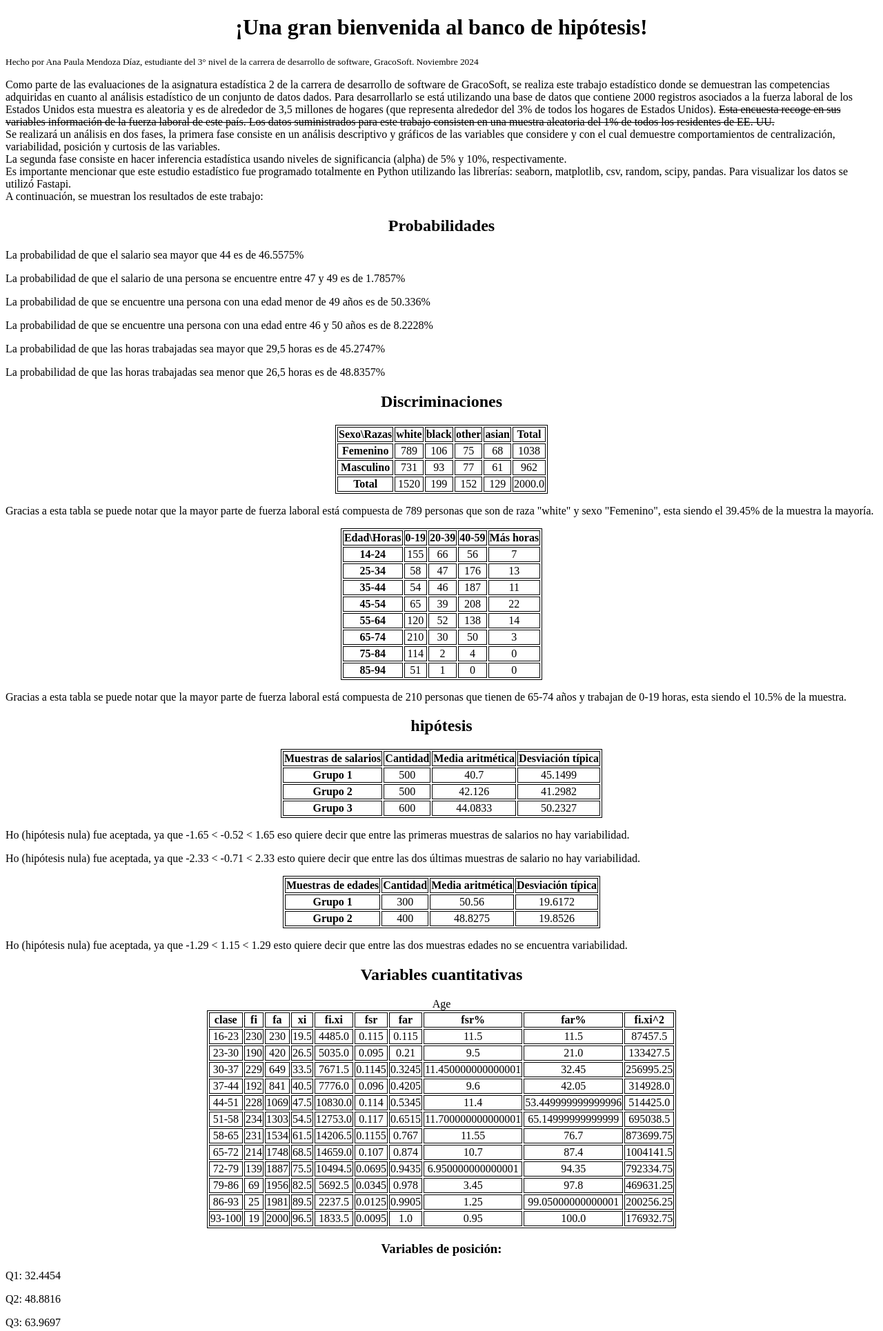
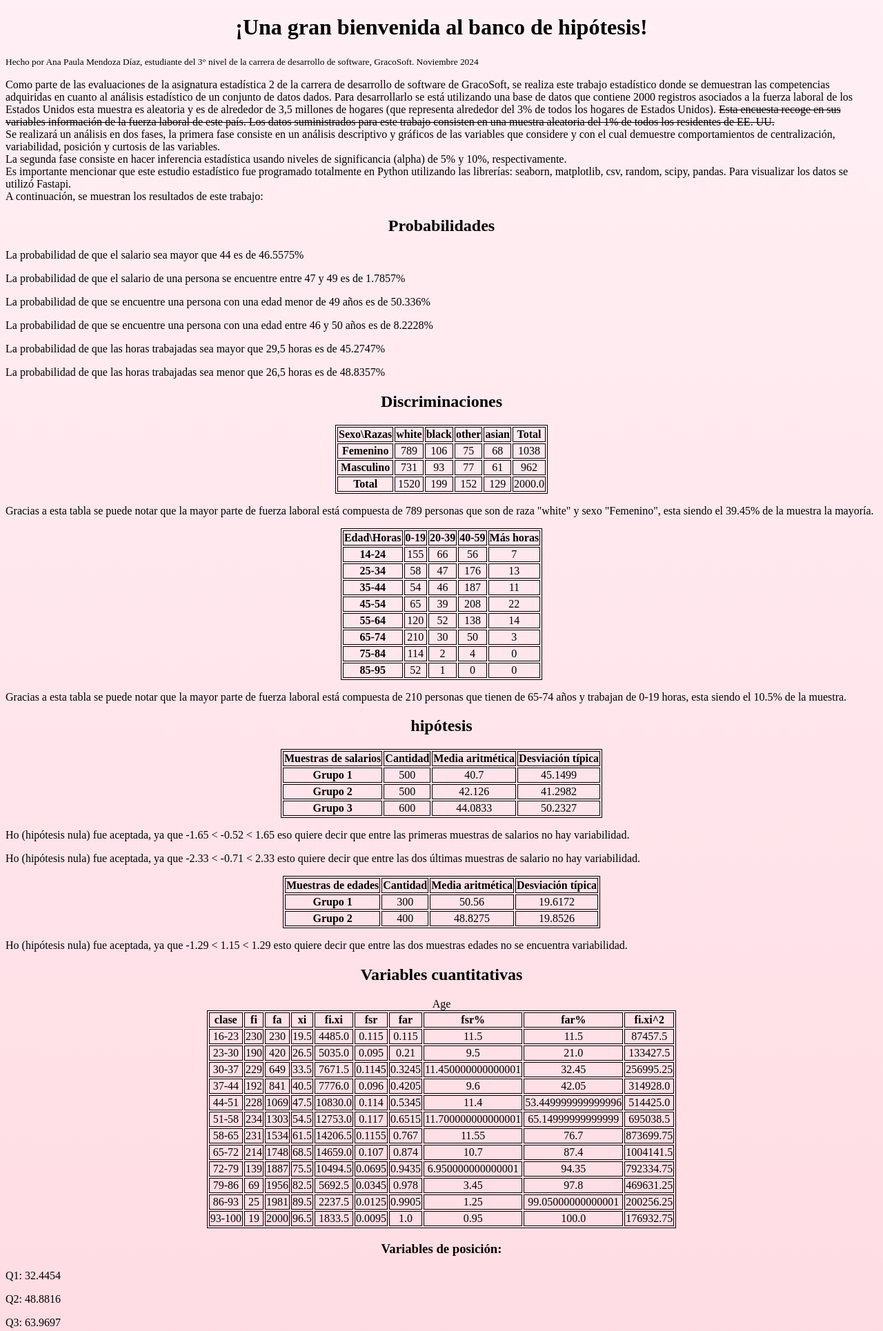
Before and after one commit to Luna-Hazuki2006/laboratorio_estadistica2, a FastAPI app: page / in a window 1280 px wide. Shown: the top 1930 px of the page at 69% size. Run offline with FastAPI, Linux system fonts and the light colour scheme.

Commit message:
Con mejores datos

```diff
--- a/app.py
+++ b/app.py
@@ -376,9 +376,10 @@ def mostar_resultados(lista : list):
     pase = 14
     actual = 24
     while pase <= 94:
-        años.append((pase, actual))
+        años.append([pase, actual])
         pase = actual + 1
         actual = pase + 9
+    años[-1][1] = 95
     for esto in lista:
         try: razas[esto['Race']] += 1
         except: razas[esto['Race']] = 1
@@ -477,7 +478,7 @@ que son de raza "{hablas[0]}" y sexo "{hablas[1]}", esta siendo el {round(porcen
     mayor = max(encuentro.values())
     categoria = list(filter(lambda x: x[1] == mayor, encuentro.items()))[0]
     hablas = categoria[0].split('/')
-    porcentaje = (mayor * 100) / 2000
+    porcentaje = (mayor * 100) / sum(encuentro.values())
     explicacion = f'''
 Gracias a esta tabla se puede notar que la mayor parte de fuerza laboral está compuesta de {mayor} personas
 que tienen de {hablas[0]} años y trabajan de {hablas[1]} horas, esta siendo el {round(porcentaje, 2)}% de la muestra.
--- a/static/style.css
+++ b/static/style.css
@@ -14,3 +14,7 @@ table, td, th {
 tr:hover {
     background-color: lightblue;
 }
+
+body {
+    background-image: linear-gradient(lavenderblush, pink, salmon);
+}
```
